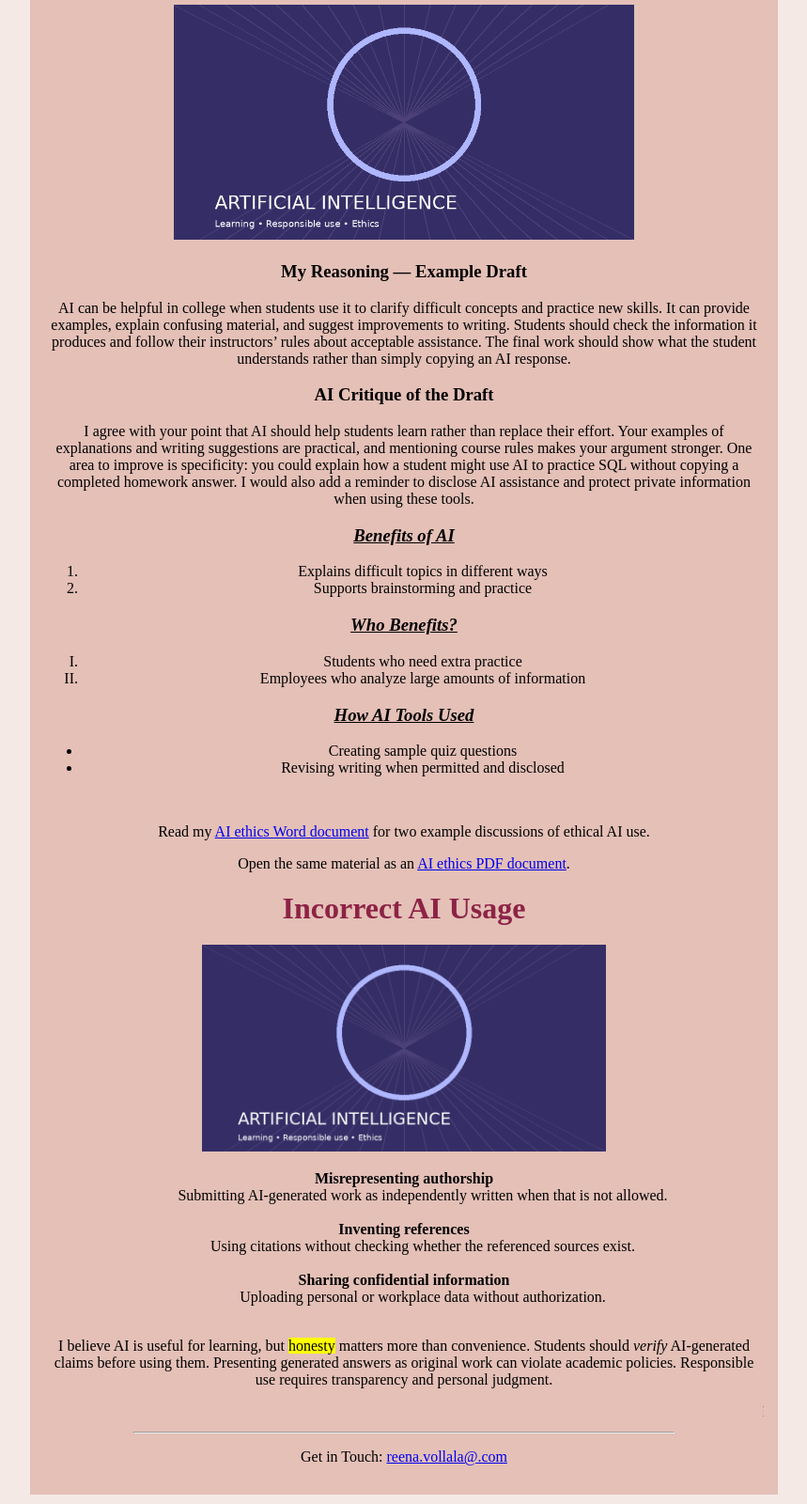
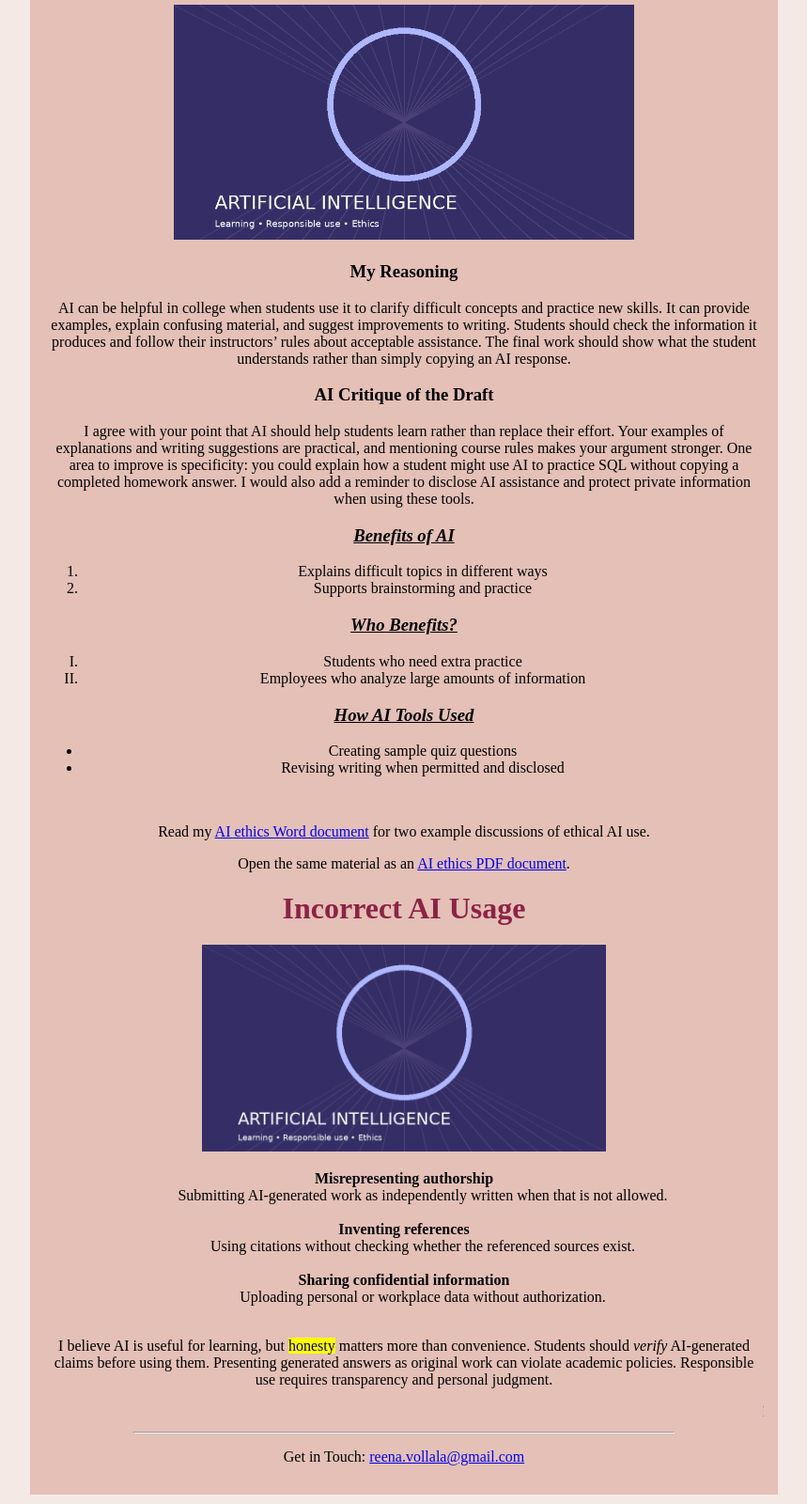
Before and after one commit to Reena506/MIS_AI_Website, a plain HTML site: page ai_usage.html in a window 1280 px wide. Shown: the part 334-1934 px from the top of the page at 94% size, without its empty margins (210-1069 px from the left). Drawn offline with Linux system fonts and the light colour scheme.

Commit message:
Add files via upload

```diff
--- a/ai_usage.html
+++ b/ai_usage.html
@@ -9,7 +9,7 @@
 <center><h2><b><u>Correct AI Usage</u></b></h2>
 <!-- AI brain illustration created with Python/Pillow with ChatGPT assistance, October 18, 2026. -->
 <img src="ai_brain.png" width="490" height="250" alt="Glowing AI brain and neural network illustration">
-<h3>My Reasoning — Example Draft</h3>
+<h3>My Reasoning</h3>
 <p>AI can be helpful in college when students use it to clarify difficult concepts and practice new skills. It can provide examples, explain confusing material, and suggest improvements to writing. Students should check the information it produces and follow their instructors’ rules about acceptable assistance. The final work should show what the student understands rather than simply copying an AI response.</p><h3>AI Critique of the Draft</h3>
 <!-- ChatGPT (OpenAI), October 18, 2026, evaluated the preceding paragraph. -->
 <p>I agree with your point that AI should help students learn rather than replace their effort. Your examples of explanations and writing suggestions are practical, and mentioning course rules makes your argument stronger. One area to improve is specificity: you could explain how a student might use AI to practice SQL without copying a completed homework answer. I would also add a reminder to disclose AI assistance and protect private information when using these tools.</p><h3><i><u>Benefits of AI</u></i></h3>
@@ -26,5 +26,5 @@
 <dt><b>Sharing confidential information</b></dt><dd>Uploading personal or workplace data without authorization.</dd><br></dl>
 <p>I believe AI is useful for learning, but <mark>honesty</mark> matters more than convenience. Students should <em>verify</em> AI-generated claims before using them. Presenting generated answers as original work can violate academic policies. Responsible use requires transparency and personal judgment.</p>
 <marquee>Reena Vollala</marquee></center>
-<center><hr width="75%"></center><center><footer><p>Get in Touch: <a href="mailto:reena.vollala@.com">reena.vollala@.com</a></p></footer></center>
+<center><hr width="75%"></center><center><footer><p>Get in Touch: <a href="mailto:reena.vollala@gmail.com">reena.vollala@gmail.com</a></p></footer></center>
 </td></tr></table></body></html>
```
Also changed, not shown: aboutus.html (+1 -0 lines).
